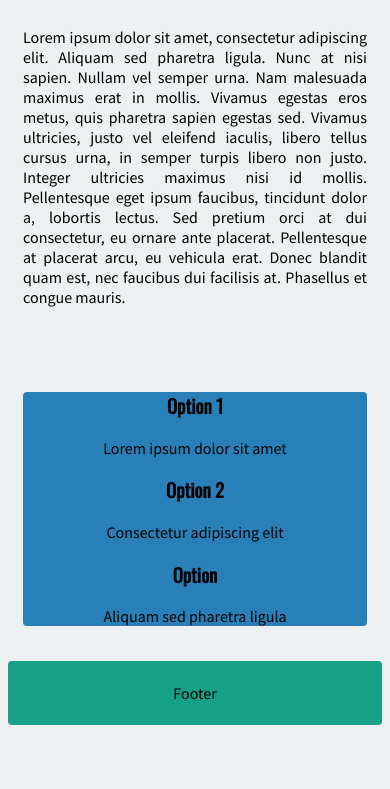
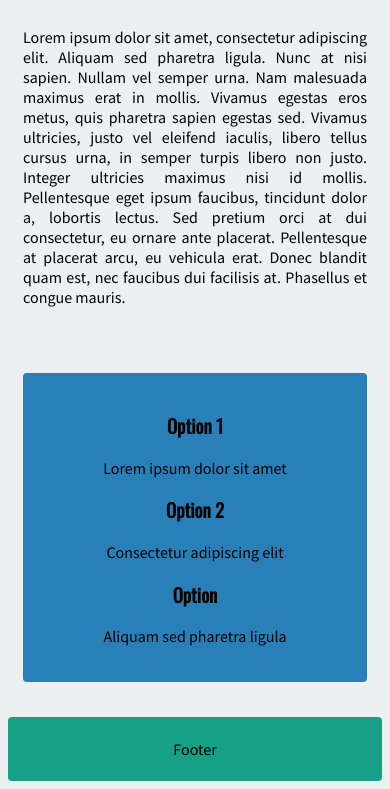
Before and after one commit to rafmosiolek/media-queries-excercises, a plain HTML site: page index.html in a window 390 px wide. Shown: the part 749-1538 px from the top of the page. Before the commit the page ends 1482 px from the top, so only its background shows below. Drawn offline with nearby package versions, Linux system fonts and the light colour scheme.

Commit message:
media queries added, final commmit

```diff
--- a/index.html
+++ b/index.html
@@ -27,7 +27,7 @@
             <p>Lorem ipsum dolor sit amet, consectetur adipiscing elit. Aliquam sed pharetra ligula. Nunc at nisi sapien. Nullam vel semper urna. Nam malesuada maximus erat in mollis. Vivamus egestas eros metus, quis pharetra sapien egestas sed. Vivamus ultricies, justo vel eleifend iaculis, libero tellus cursus urna, in semper turpis libero non justo. Integer ultricies maximus nisi id mollis. Pellentesque eget ipsum faucibus, tincidunt dolor a, lobortis lectus. Sed pretium orci at dui consectetur, eu ornare ante placerat. Pellentesque at placerat arcu, eu vehicula erat. Donec blandit quam est, nec faucibus dui facilisis at. Phasellus et congue mauris.</p>
         </div>
         <div class="col-3">
-        <div class="aside right">
+        <div class="aside">
                 <h3>Option 1</h3>
                 <p>Lorem ipsum dolor sit amet</p>
                 <h3>Option 2</h3>
--- a/style.css
+++ b/style.css
@@ -39,6 +39,7 @@ header {
 .menu ul {
     list-style-type: none;
     margin: 0;
+    padding: 0;
 
 }
 
@@ -71,18 +72,18 @@ header {
 }
 
 
-.right {
+.aside {
 
     font-family: "Source Sans Pro";
     background-color: #2980b9;
     border-radius: 4px;
     text-align: center;
     margin-bottom: 20px;
-    padding-color: #ecf0f1;
+    padding: 20px;
 
 }
 
-.right h3 {
+.aside h3 {
     font-family: "Oswald";
     text-align: center;
 }
@@ -134,7 +135,16 @@ footer {
 
 }
 
+/*      FOR DESKTOPS        */
+
 @media only screen and (min-width: 768px) {
     .col-6 {width: 50%;}
     .col-3 {width: 25%;}
 }
+
+/*      FOR LARGE DESKTOPS      */
+
+@media only screen and (min-width: 1500px) {
+    .col-6 {width: 70%;}
+    .col-3 {width: 15%;}
+}
```
